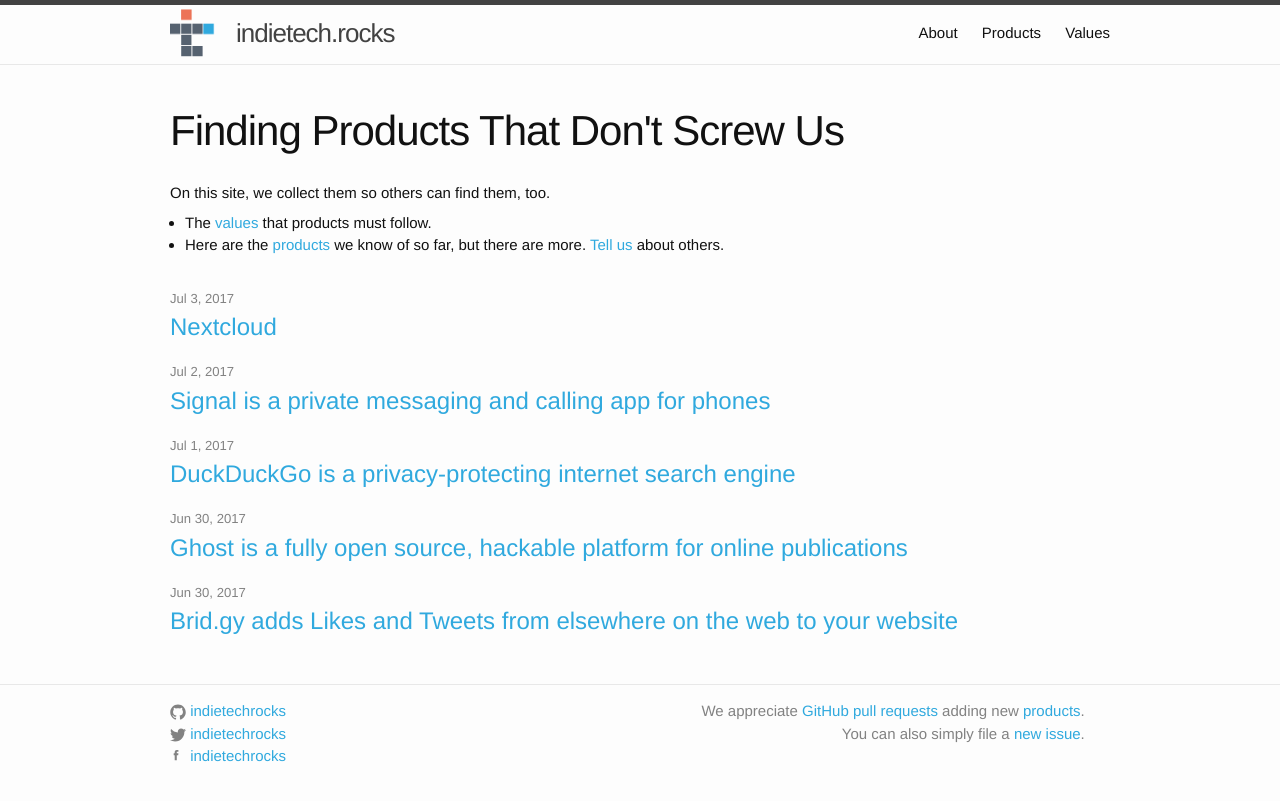
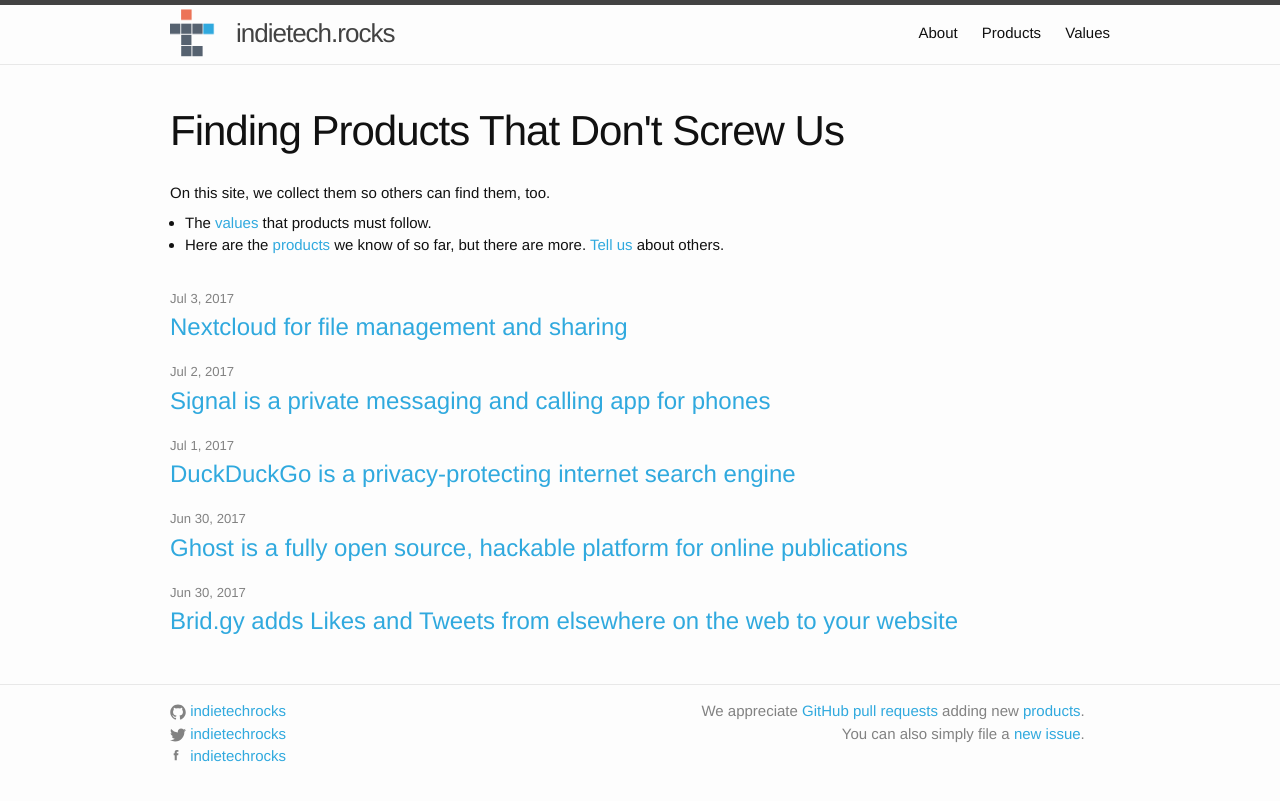
Before and after one commit to indietechrocks/indietech.rocks, a Jekyll site: the page built from index.html, in a window 1280 px wide. Shown: the top 801 px of the page. Built offline with Jekyll 4.4.1, drawn with Linux system fonts in a browser that asks for light colours.

Commit message:
Fixed title

```diff
--- a/_posts/2017-07-03-nextcloud.markdown
+++ b/_posts/2017-07-03-nextcloud.markdown
@@ -1,6 +1,6 @@
 ---
 layout: post
-title:  "Nextcloud"
+title:  "Nextcloud for file management and sharing"
 date:   2017-07-03 15:41:33 +0000
 categories: update
 ---
```
